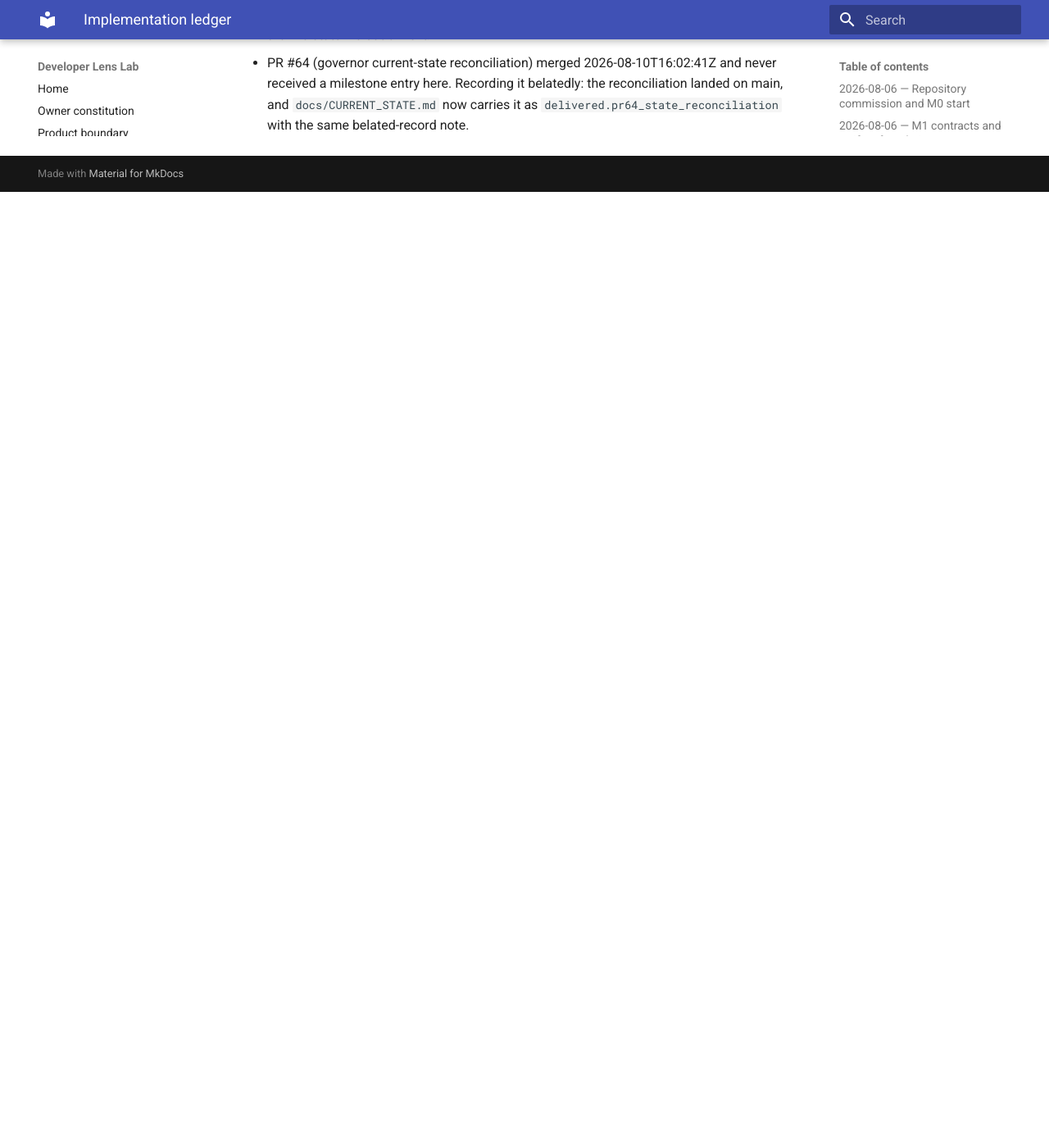
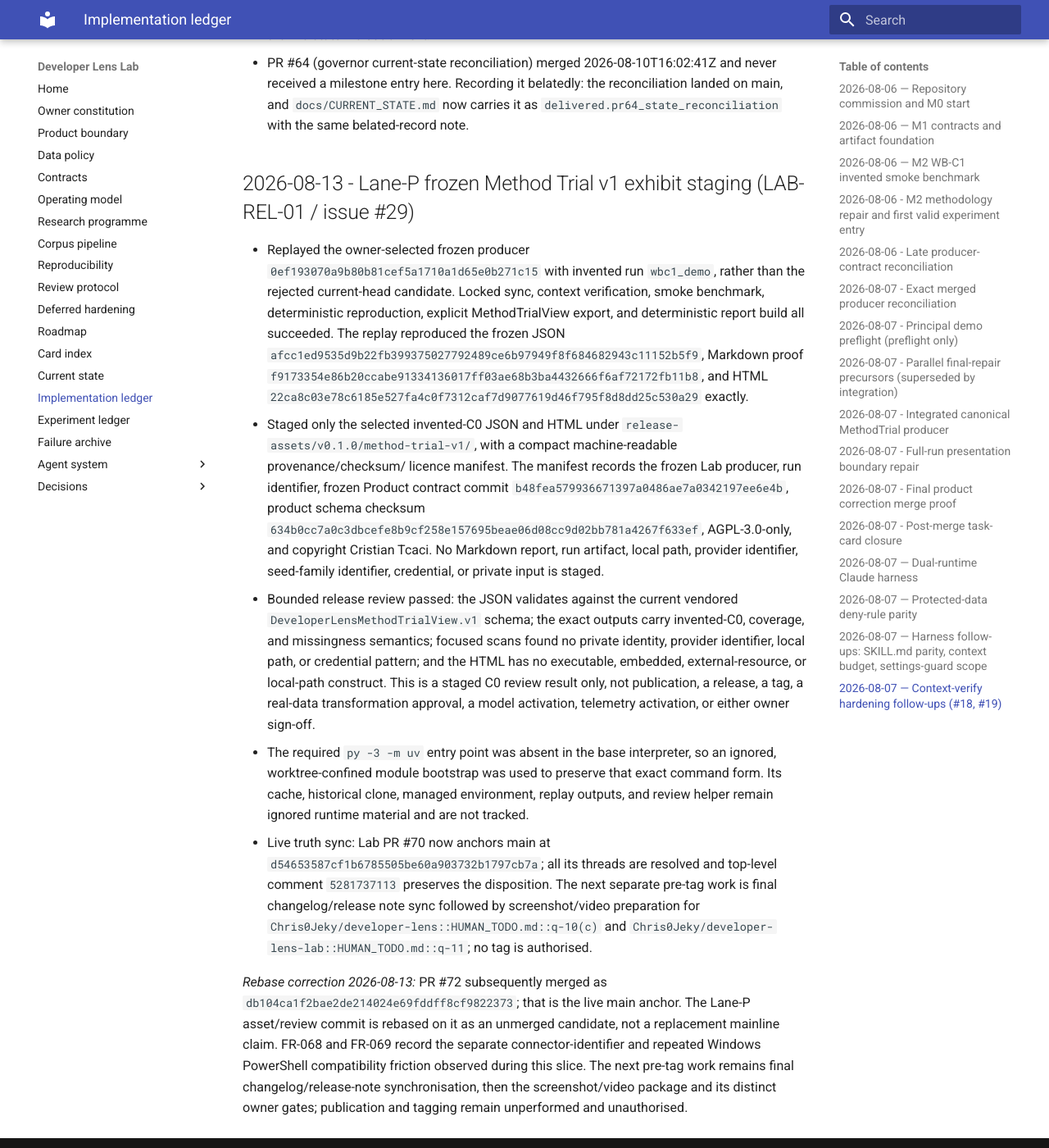
Before and after one commit to Chris0Jeky/developer-lens-lab, an MkDocs documentation site: the page built from docs/IMPLEMENTATION_LEDGER.md, in a window 1280 px wide and 1400 px high, scrolled down 36262 px. Shown: the whole window at 82% size. Built offline with MkDocs 1.6.1 and Material for MkDocs 9.7.7, drawn with Linux system fonts in a browser that asks for light colours; before the commit the page ends 36496 px from its top, so only the background shows below that.

```diff
--- a/docs/CURRENT_STATE.md
+++ b/docs/CURRENT_STATE.md
@@ -17,10 +17,10 @@ active_wave:
   - lane: >-
       LAB-REL-01 v0.1.0 release wave (issue #29)
     writer: >-
-      Main's last landed change is PR #70, merged as
-      `d54653587cf1b6785505be60a903732b1797cb7a`, on top of PR #69
-      `c978783efe028aeb8c545f05fbe8cbc1862c5fa3`. That is the live main anchor; a follow-up branch
-      based on it is not a landed main change until it is reviewed and merged. PR #65 is open and ready (not draft), based on
+      Main's last landed change is PR #72, merged as
+      `db104ca1f2bae2de214024e69fddff8cf9822373`. That is the live main anchor. This candidate
+      branch is rebased on it and stages the completed Lane-P C0 asset/review slice, but it is not
+      a landed main change until separately reviewed and merged. PR #65 is open and ready (not draft), based on
       `bf5b01db178c4dbbbea4ca9dafc5c3fc181b3e2c`, at parked exact head
       `91cf991b96b242680ab6839decb110422ab9755d`; it has two commits and no closing-issue link.
       PR #56 is CLOSED/unmerged at head `e2e2795d7b3ef14c24d30c0a343a8e0fac7983f0` over base
@@ -42,6 +42,11 @@ active_wave:
       assertion. The loop is parked under the two-review-round ceiling; its exact resume reference
       remains issue #29 comment `5243827843` and PR #65 comment `5243827873`.
 delivered:
+  - lane_p_release_review: >-
+      STAGED ON THIS CANDIDATE — the owner-selected frozen Method Trial v1 C0 exhibit at producer
+      `0ef193070a9b80b81cef5a1710a1d65e0b271c15` has exact JSON/HTML replay evidence, a compact
+      provenance/checksum/licence manifest, current vendored-schema validation, and bounded
+      C0/privacy/static-HTML review. It is not yet a mainline, publication, release, or tag event.
   - LAB-GOV-02: >-
       DONE — lab PR #35 merged at bba0c18261c0a2b77332a0408f63b10c774c91f4 and closed issue #33.
       This records the merged result only; it does not attribute the GitHub operation to an actor.
@@ -199,19 +204,19 @@ next_safe_slice: >-
   select the frozen Method Trial v1 exhibit at producer
   `0ef193070a9b80b81cef5a1710a1d65e0b271c15` under owner decision U3=FREEZE, and the implementation
   ledger records the detached frozen replay verifying its export, Markdown, and HTML hashes exactly.
-  The next dependency-safe LAB-REL-01 seam is therefore the **Lane-P release review of that
-  already-selected frozen exhibit**, run under `DL-P09-RELEASE-CURATOR` in
-  `docs/agent-system/PROMPT_LIBRARY.md`: stage the C0 asset set with its provenance checksums,
-  record the release-review result, and hand the publication decision back. No publication and no
-  tag are authorized by that slice. FR-062 remains true for shell `gh api graphql`, but a
+  The Lane-P release review of that already-selected frozen exhibit is complete on the rebased
+  candidate branch: JSON and HTML assets plus the provenance/checksum/licence manifest are staged,
+  reviewed, and await ordinary merge review. It neither publishes nor tags. The exact next
+  dependency-safe pre-tag seam after this candidate lands is final changelog/release-note
+  synchronisation, then the screenshot/video package for
+  `Chris0Jeky/developer-lens-lab::HUMAN_TODO.md::q-11`, before the distinct product release gate
+  `Chris0Jeky/developer-lens::HUMAN_TODO.md::q-10(c)`. FR-062 remains true for shell `gh api graphql`, but a
   connector-equipped session may use its thread-aware route to collect `review_threads`; on
   2026-08-13 it returned all five PR #70 threads and the one PR #65 thread with `is_resolved` and
   `is_outdated`. The stale-main-anchor P2 is now resolved; a follow-up reply linking PR #71 was
   posted at 2026-08-13T14:33:54Z. Do not infer that every runtime
   has that connector route: without a collectible surface the helper still refuses eligibility,
-  and this read/resolve route does not authorize a merge. After it come the final changelog sync and the screenshot/video
-  package for `Chris0Jeky/developer-lens-lab::HUMAN_TODO.md::q-11` together with
-  `Chris0Jeky/developer-lens::HUMAN_TODO.md::q-10(c)`. The three tracked helper-hardening
+  and this read/resolve route does not authorize a merge. The three tracked helper-hardening
   follow-ups on issue #29 are a later natural slice, not this one. PR #65's portable patch is a
   PARKED REFERENCE only, not a next push: its exact resume reference remains issue #29 comment
   `5243827843` and PR #65 comment `5243827873`, with `synthetic_root =
@@ -271,8 +276,8 @@ canonical_evidence:
 blockers: >-
   No dependency-alert blocker remains: issue #5 is closed and the post-merge alert count is zero.
   The FR-028 merge-eligibility helper is DELIVERED and no longer blocks. Provenance selection is
-  already made, so the pre-tag remainder is the Lane-P release review of the frozen exhibit (stage
-  only), the final changelog sync, and the screenshot/video package; the three tracked
+  already made, and this candidate completes the Lane-P release review/staging. The pre-tag
+  remainder is final changelog/release-note synchronisation and the screenshot/video package; the three tracked
   helper-hardening follow-ups on issue #29 are later work. The joint tag remains blocked on that remainder plus
   Chris0Jeky/developer-lens::HUMAN_TODO.md::q-10(c) and
   Chris0Jeky/developer-lens-lab::HUMAN_TODO.md::q-11; no tag is authorized.
@@ -286,18 +291,14 @@ late_review_debt: >-
   even though LAB-WBC1-06 is DONE.
 exact_resume_point: >-
   Resume with the live SENSE/RECONCILE described in `next_safe_slice`, not with another PR #65 fix
-  push. The selected next seam is the Lane-P release review of the already-selected frozen Method
-  Trial v1 exhibit at producer `0ef193070a9b80b81cef5a1710a1d65e0b271c15` (owner decision U3=FREEZE;
-  selection recorded in the constitution and issue #29, frozen replay verified in the implementation
-  ledger; FR-019 records why a current-head replay cannot match). Stage the C0 asset set with
-  checksums, record the review result, and hand the publication decision back; do not select a
-  producer again, publish, or tag. PR #65 remains parked at
+  push. The rebased candidate branch completes the Lane-P frozen Method Trial v1 C0 staging/review;
+  after it lands, synchronise final changelog/release notes and then prepare the screenshot/video
+  package for the distinct Lab and product owner gates. Do not publish or tag. PR #65 remains parked at
   exact head `91cf991b96b242680ab6839decb110422ab9755d` over base
   `bf5b01db178c4dbbbea4ca9dafc5c3fc181b3e2c`; its portable patch/comment IDs are a parked reference
   only and require a genuinely new unlocking event or explicit fresh authority before reopening.
-  The last landed main anchor is PR #70 at `d54653587cf1b6785505be60a903732b1797cb7a`, on top of
-  PR #69 `c978783efe028aeb8c545f05fbe8cbc1862c5fa3`; this follow-up branch is based on that anchor,
-  not a new main anchor. Where the GitHub connector exposes the thread-aware route, collect its
+  The last landed main anchor is PR #72 at `db104ca1f2bae2de214024e69fddff8cf9822373`; the Lane-P
+  candidate branch is rebased on that anchor and remains unmerged. Where the GitHub connector exposes the thread-aware route, collect its
   `is_resolved`/`is_outdated` state before judging the surface; otherwise leave it uncollected and
   ineligible rather than treating the shell GraphQL restriction as clear debt. The 2026-08-13 read
   found all five PR #70 threads and the one PR #65 thread; the stale-main-anchor P2 is now resolved,
--- a/docs/IMPLEMENTATION_LEDGER.md
+++ b/docs/IMPLEMENTATION_LEDGER.md
@@ -1187,3 +1187,44 @@ rather than rewritten in place.
   milestone entry here. Recording it belatedly: the reconciliation landed on main, and
   `docs/CURRENT_STATE.md` now carries it as `delivered.pr64_state_reconciliation` with the same
   belated-record note.
+
+## 2026-08-13 - Lane-P frozen Method Trial v1 exhibit staging (LAB-REL-01 / issue #29)
+
+- Replayed the owner-selected frozen producer `0ef193070a9b80b81cef5a1710a1d65e0b271c15` with
+  invented run `wbc1_demo`, rather than the rejected current-head candidate. Locked sync, context
+  verification, smoke benchmark, deterministic reproduction, explicit MethodTrialView export, and
+  deterministic report build all succeeded. The replay reproduced the frozen JSON
+  `afcc1ed9535d9b22fb399375027792489ce6b97949f8f684682943c11152b5f9`, Markdown proof
+  `f9173354e86b20ccabe91334136017ff03ae68b3ba4432666f6af72172fb11b8`, and HTML
+  `22ca8c03e78c6185e527fa4c0f7312caf7d9077619d46f795f8d8dd25c530a29` exactly.
+- Staged only the selected invented-C0 JSON and HTML under
+  `release-assets/v0.1.0/method-trial-v1/`, with a compact machine-readable provenance/checksum/
+  licence manifest. The manifest records the frozen Lab producer, run identifier, frozen Product
+  contract commit `b48fea579936671397a0486ae7a0342197ee6e4b`, product schema checksum
+  `634b0cc7a0c3dbcefe8b9cf258e157695beae06d08cc9d02bb781a4267f633ef`, AGPL-3.0-only, and
+  copyright Cristian Tcaci. No Markdown report, run artifact, local path, provider identifier,
+  seed-family identifier, credential, or private input is staged.
+- Bounded release review passed: the JSON validates against the current vendored
+  `DeveloperLensMethodTrialView.v1` schema; the exact outputs carry invented-C0, coverage, and
+  missingness semantics; focused scans found no private identity, provider identifier, local path,
+  or credential pattern; and the HTML has no executable, embedded, external-resource, or local-path
+  construct. This is a staged C0 review result only, not publication, a release, a tag, a real-data
+  transformation approval, a model activation, telemetry activation, or either owner sign-off.
+- The required `py -3 -m uv` entry point was absent in the base interpreter, so an ignored,
+  worktree-confined module bootstrap was used to preserve that exact command form. Its cache,
+  historical clone, managed environment, replay outputs, and review helper remain ignored runtime
+  material and are not tracked.
+- Live truth sync: Lab PR #70 now anchors main at
+  `d54653587cf1b6785505be60a903732b1797cb7a`; all its threads are resolved and top-level comment
+  `5281737113` preserves the disposition. The next separate pre-tag work is final changelog/release
+  note sync followed by screenshot/video preparation for
+  `Chris0Jeky/developer-lens::HUMAN_TODO.md::q-10(c)` and
+  `Chris0Jeky/developer-lens-lab::HUMAN_TODO.md::q-11`; no tag is authorised.
+
+_Rebase correction 2026-08-13:_ PR #72 subsequently merged as
+`db104ca1f2bae2de214024e69fddff8cf9822373`; that is the live main anchor. The Lane-P asset/review
+commit is rebased on it as an unmerged candidate, not a replacement mainline claim. FR-068 and
+FR-069 record the separate connector-identifier and repeated Windows PowerShell compatibility
+friction observed during this slice. The next pre-tag work remains final changelog/release-note
+synchronisation, then the screenshot/video package and its distinct owner gates; publication and
+tagging remain unperformed and unauthorised.
--- a/docs/agent-system/FRICTION_LOG.md
+++ b/docs/agent-system/FRICTION_LOG.md
@@ -1787,3 +1787,40 @@ with `force=false`, and the remote tree was mechanically identical to the preser
 Repeated REST and ref reads then showed the branch ref at its new commit while PR #71 still reported
 its old head. The PR `updated_at` changed when review replies were posted, so this was not merely an
 entirely stale PR response.
+
+### FR-068 — review-thread connector identifiers did not bridge GraphQL and REST routes
+
+- **first-seen:** 2026-08-13
+- **status:** `workaround-documented`
+- **symptom:** The thread payload exposed a GraphQL comment-node identifier beginning `PRRC_`, while
+  the inline-reply route required a numeric REST parent identifier and returned HTTP 404 when given
+  the GraphQL value.
+- **impact:** The attempted inline disposition could not be attached through that route. Treating
+  the 404 as evidence that the review thread did not exist or was already resolved would have made
+  review state less truthful.
+- **workaround:** Resolve the review thread through the available thread-state route and preserve its
+  disposition in [Lab PR #70 comment 5281737113](https://github.com/Chris0Jeky/developer-lens-lab/pull/70#issuecomment-5281737113).
+  The thread-resolution operation succeeded; all PR #70 threads are now resolved.
+- **occurrences:** 1 independent occurrence — 2026-08-13 during PR #70 truth reconciliation.
+- **task:** [Lab #34 issue](https://github.com/Chris0Jeky/developer-lens-lab/issues/34) owns
+  connector and review-route hardening.
+- **promotion:** Deliberately not promoted after one occurrence. A stable connector identifier
+  bridge needs repeated evidence before changing the reviewed route or protocol.
+
+### FR-069 — Windows PowerShell parameter aliases diverged across host versions
+
+- **first-seen:** 2026-08-13
+- **status:** `promotion-proposed`
+- **symptom:** The host rejected the `utf8NoBOM` encoding name before a focused Lane-P verifier ran.
+  Independently, the coordinator's Windows PowerShell 5.1 rejected `Get-Date -AsUTC`; both are newer
+  parameter or encoding aliases that cannot be assumed on the installed host.
+- **impact:** Each command stopped before its intended verification or timestamping action. Neither
+  failure changed tracked release bytes, a ref, or a remote object.
+- **workaround:** Use a disposable ignored-runtime helper for the verifier and a compatibility-safe
+  UTC conversion rather than the rejected date switch. The Lane-P checks then ran successfully.
+- **occurrences:** 2 independent Windows date/encoding parameter incompatibilities — 2026-08-13.
+- **task:** [Lab #34 issue](https://github.com/Chris0Jeky/developer-lens-lab/issues/34) tracks the
+  tooling-boundary follow-up.
+- **promotion:** Proposed cheapest enforcement layer: a small shared PowerShell compatibility helper
+  for UTC timestamps and UTF-8 output, used by reviewed repo scripts instead of host-version-specific
+  aliases. This slice records the proposal only and does not alter runtime or harness code.
```
Also changed, not shown: 3 other files.
